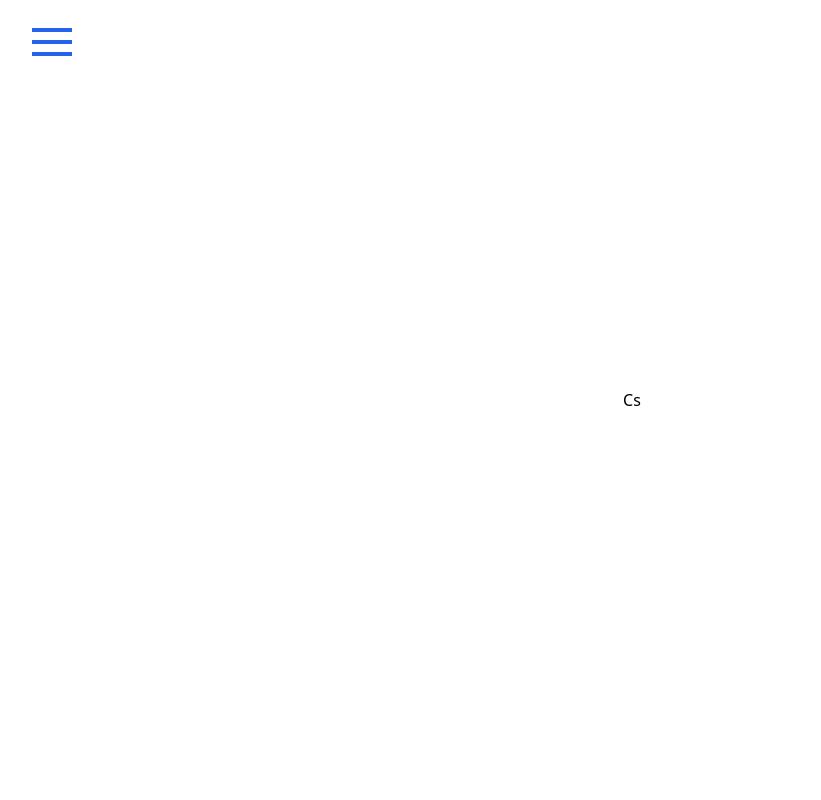
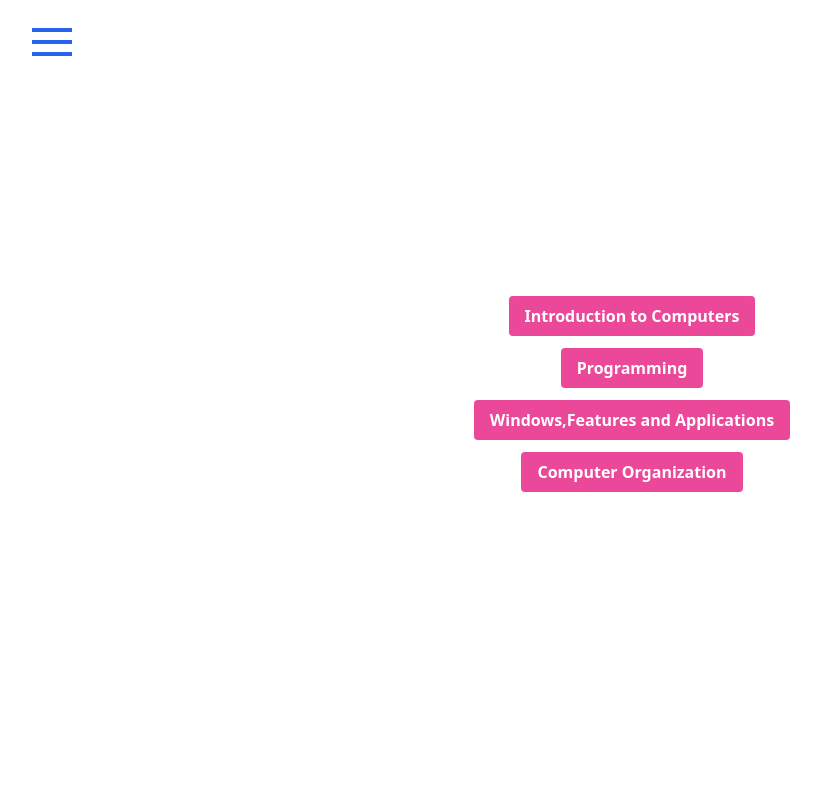
Before and after one commit to VarshaKakumanu/courses, a React (Vite) app: page / in a window 1280 px wide. Shown: the top 800 px of the page, without its empty margins (8-829 px from the left). Built offline with nearby package versions, Linux system fonts and the light colour scheme.

Commit message:
added router file and subjects

```diff
--- a/src/App.jsx
+++ b/src/App.jsx
@@ -1,8 +1,7 @@
 import { useState } from 'react'
-import reactLogo from './assets/react.svg'
-import viteLogo from '/vite.svg'
 import './App.css'
 import Courses from './compponents/Courses'
+import Router from './Router'
 
 function App() {
   const [count, setCount] = useState(0)
@@ -10,7 +9,9 @@ function App() {
   return (
 
       <div>
+        <Router />
         <Courses />
+
       </div>
 
   )
--- /dev/null
+++ b/src/Router.jsx
@@ -0,0 +1,24 @@
+import React from 'react'
+//Define routes
+import { Routes, Route } from "react-router-dom";
+//pages
+import Cs from './compponents/courses/Cs';
+import Iot from './compponents/courses/Iot';
+import Deveops from './compponents/courses/Deveops';
+import Networking from './compponents/courses/Networking';
+
+const Router = () => {
+  return (
+
+        <div>
+        <Routes>
+          <Route path="/" element={ <Cs /> } />
+          <Route path="deveops" element={ <Deveops /> } />
+          <Route path="networking" element={ <Networking /> } />
+          <Route path="iot" element={ <Iot /> } />
+        </Routes>
+        </div>
+  )
+}
+
+export default Router
--- a/src/compponents/Sidebar.jsx
+++ b/src/compponents/Sidebar.jsx
@@ -1,10 +1,6 @@
 import React, { useState } from 'react';
-//Define routes
-import { Routes, Route } from "react-router-dom";
-import Cs from './courses/Cs';
-import Iot from './courses/Iot';
-import Deveops from './courses/Deveops';
-import Networking from './courses/Networking';
+
+
 //Use Link to navigate to routes
 import { Link } from "react-router-dom";
 
@@ -34,15 +30,7 @@ function Sidebar() {
         </svg>
       )}
 
-      {/* define routes */}
-      <div>
-      <Routes>
-        <Route path="/" element={ <Cs /> } />
-        <Route path="deveops" element={ <Deveops /> } />
-        <Route path="networking" element={ <Networking /> } />
-        <Route path="iot" element={ <Iot /> } />
-      </Routes>
-      </div>
+
 
       <div
         className={`top-0 left-0 w-[35vw] bg-blue-600  p-10 pl-20 text-white fixed h-full z-40  ease-in-out duration-300 ${
--- a/src/compponents/courses/Cs.jsx
+++ b/src/compponents/courses/Cs.jsx
@@ -1,8 +1,16 @@
 import React from 'react'
+import { Link } from "react-router-dom";
 
 function Cs() {
   return (
-    <div>Cs</div>
+    <div>
+      <div className='flex flex-col h-screen items-center justify-center p-4 g-3'>
+        <Link to="" class="bg-pink-500 mb-3 hover:bg-purple-700 text-white font-bold py-2 px-4 rounded">Introduction to Computers</Link>
+        <Link to="" class="bg-pink-500 mb-3 hover:bg-purple-700 text-white font-bold py-2 px-4 rounded">Programming</Link>
+        <Link to="" class="bg-pink-500 mb-3 hover:bg-purple-700 text-white font-bold py-2 px-4 rounded">Windows,Features and Applications</Link>
+        <Link to="" class="bg-pink-500 mb-3 hover:bg-purple-700 text-white font-bold py-2 px-4 rounded">Computer Organization</Link>
+      </div>
+    </div>
   )
 }
 
--- a/src/compponents/courses/Deveops.jsx
+++ b/src/compponents/courses/Deveops.jsx
@@ -2,7 +2,7 @@ import React from 'react'
 
 function Deveops() {
   return (
-    <div>Deveops</div>
+    <div className='flex flex-col h-screen items-center justify-center p-4 g-3'>Deveops</div>
   )
 }
 
--- a/src/compponents/courses/Iot.jsx
+++ b/src/compponents/courses/Iot.jsx
@@ -2,7 +2,7 @@ import React from 'react'
 
 function Iot() {
   return (
-    <div>Iot</div>
+    <div className='flex flex-col h-screen items-center justify-center p-4 g-3'>Iot</div>
   )
 }
 
--- a/src/compponents/courses/Networking.jsx
+++ b/src/compponents/courses/Networking.jsx
@@ -2,7 +2,7 @@ import React from 'react'
 
 function Networking() {
   return (
-    <div>Networking</div>
+    <div className='flex flex-col h-screen items-center justify-center p-4 g-3'>Networking</div>
   )
 }
 
--- /dev/null
+++ b/src/compponents/courses/cs/Sub1.jsx
@@ -0,0 +1,9 @@
+import React from 'react'
+
+const Sub1 = () => {
+  return (
+    <div>Sub1</div>
+  )
+}
+
+export default Sub1
--- /dev/null
+++ b/src/compponents/courses/cs/Sub2.jsx
@@ -0,0 +1,9 @@
+import React from 'react'
+
+const Sub2 = () => {
+  return (
+    <div>Sub2</div>
+  )
+}
+
+export default Sub2
--- /dev/null
+++ b/src/compponents/courses/cs/Sub4.jsx
@@ -0,0 +1,9 @@
+import React from 'react'
+
+const Sub4 = () => {
+  return (
+    <div>Sub4</div>
+  )
+}
+
+export default Sub4
--- /dev/null
+++ b/src/compponents/courses/cs/sub3.jsx
@@ -0,0 +1,9 @@
+import React from 'react'
+
+const sub3 = () => {
+  return (
+    <div>sub3</div>
+  )
+}
+
+export default sub3
```
